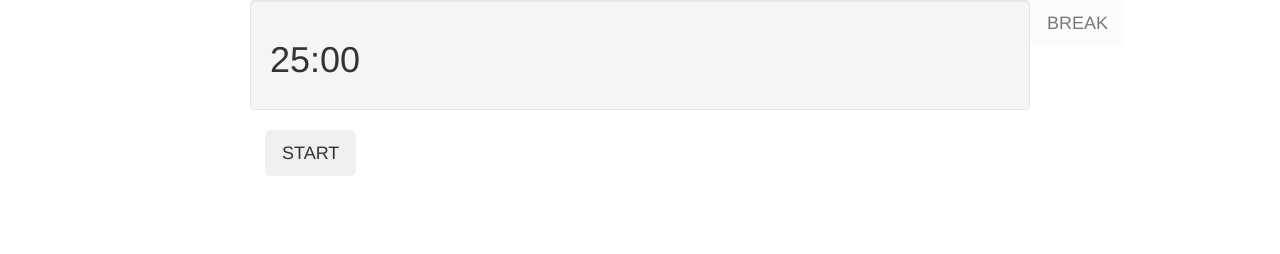
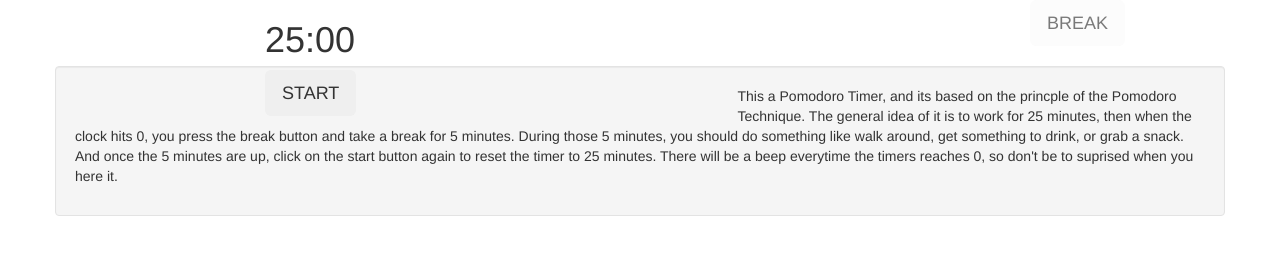
Before and after one commit to Andrewday40/project_timer, a website: page public/html/index.html in a window 1280 px wide. Drawn offline with nearby package versions, Linux system fonts and the light colour scheme; files whose address does not match are found by name.

Commit message:
completed user story 9 and added a new font to css

```diff
--- a/public/css/main.css
+++ b/public/css/main.css
@@ -1,3 +1,8 @@
+@font-face{
+  font-family: 'digital-clock';
+  src: url(RADIOLAND.TTF);
+}
+
 html {
   background-color: red;
 }
@@ -20,5 +25,12 @@
 
 #timer {
   font-size: 200px;
-  padding-left: 120px;
+  padding-left: 50px;
+  font-family: 'digital-clock';
+  background-color: #B8B8B8;
 }
+
+#descrip {
+  background-color: #B8B8B8;
+  font-family: times new roman;
+}
--- a/public/html/index.html
+++ b/public/html/index.html
@@ -10,7 +10,7 @@
   <body>
     <div class="container">
       <div class="row">
-        <div class="well col-md-8 col-lg-8 col-md-offset-2 col-lg-offset-2">
+        <div class="col-md-8 col-lg-8 col-md-offset-2 col-lg-offset-2">
           <h1 id='timer'>
             <span id='minutes'>25</span>:<span id='seconds'>00</span>
           </h1>
@@ -20,6 +20,17 @@
         </div>
         <div>
           <button id='break' type="button" class='btn btn-lg' disabled>BREAK</button>
+        </div>
+        <br>
+        <div id='descrip' class='well'>
+          <p>
+            This a Pomodoro Timer, and its based on the princple of the Pomodoro Technique.
+            The general idea of it is to work for 25 minutes, then when the clock hits 0, you press the
+            break button and take a break for 5 minutes.  During those 5 minutes, you should do something like
+            walk around, get something to drink, or grab a snack.  And once the 5 minutes are up, click on the
+            start button again to reset the timer to 25 minutes.  There will be a beep everytime the timers
+            reaches 0, so don't be to suprised when you here it.
+          </p>
         </div>
       </div>
     </div>
```
Also changed, not shown: public/css/RADIOLAND.TTF (added).
